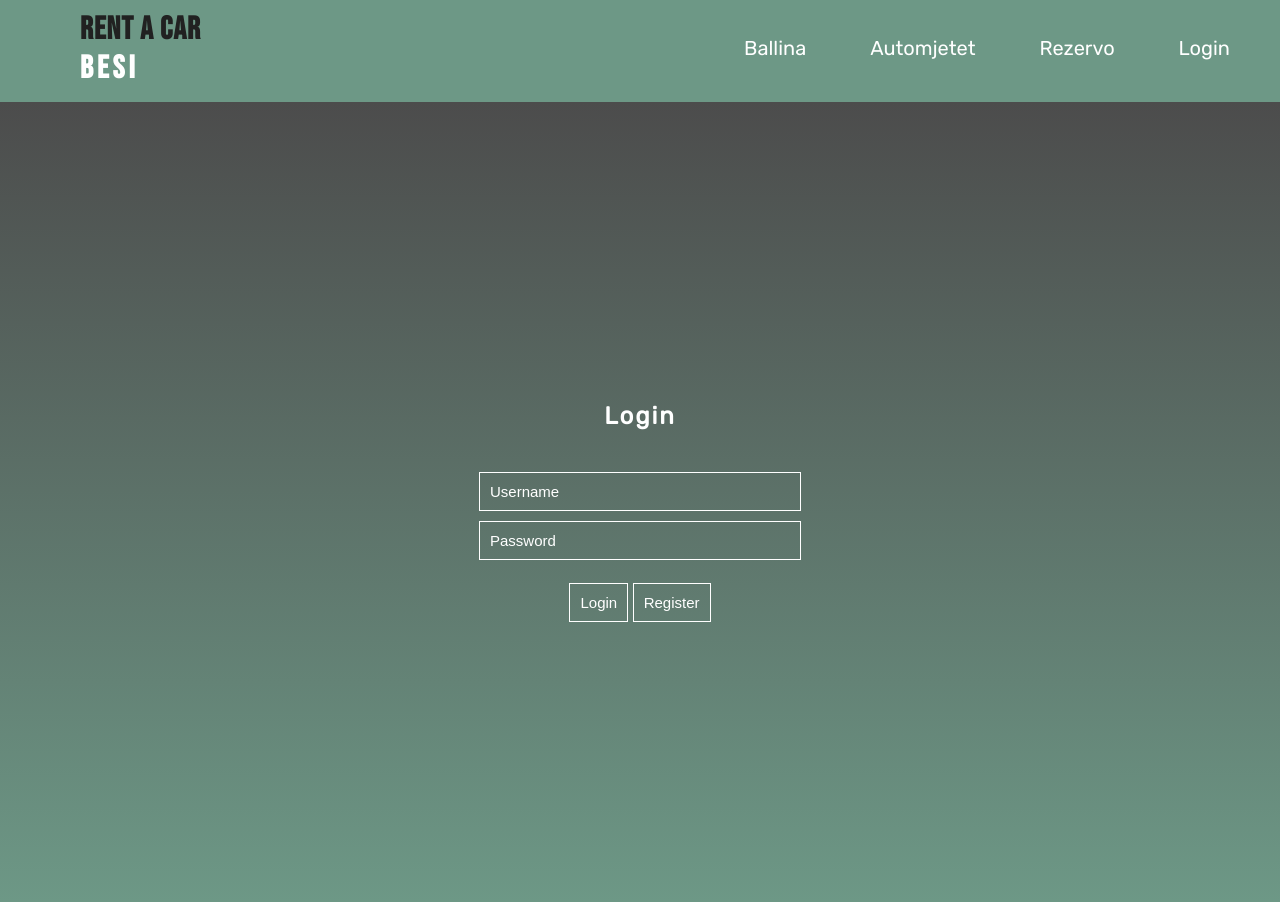
After one commit to rinorselmani9/RentACar-Inxhinieri-e-Uebit-, a PHP site: page /login.html in a window 1280 px wide. The commit adds this page. Run offline with PHP 8.4, Linux system fonts and the light colour scheme.

Commit message:
added login/register page

```diff
--- a/css/style.css
+++ b/css/style.css
@@ -73,6 +73,7 @@ span{
 #btn{
     padding: 10px 30px;
     margin-left: 80px;
+    border-radius: 10px;
     font-size: 1.2rem;
     font-family: 'Rubik', sans-serif;
     background-color: #6D9886;
@@ -296,13 +297,12 @@ label{
     cursor:text;
     transition: 0.2s;
 }
-button {
-    padding:10px 0;
+#reserve-button {
+    padding:10px;
     color:#fff;
     outline:none;
     background:transparent;
     border:1px solid white;
-    width:100%;
     cursor:pointer;
 }
 input:focus~label,
@@ -313,3 +313,54 @@ textarea:valid~label{
     font-size: 14px;
 
 }
+
+/*Faqja login*/
+.container{
+    width:100%;
+    height:100vh;
+    background-image: linear-gradient(rgba(0,0,0,0.7), #6d9886);
+    background-position: center;
+    background-size: cover;
+    display:flex;
+    align-items: center;
+    justify-content: center;
+    font-family: 'poppins',sans-serif;
+    text-align: center;
+}
+.form_hide{
+    display: none;
+}
+#form_heading{
+    color: white;
+    font-family: 'Rubik', sans-serif;
+    letter-spacing: 2px;
+}
+.warning{
+    margin: 5px;
+    color:#8B0000;
+}
+.warning_hide{
+    display: none;
+}
+::placeholder{
+    color: white;
+}
+#username{
+    width: 50%;
+    margin: 5px;
+}
+#password{
+    width: 50%;
+    margin: 5px;
+}
+#email{
+    width: 50%;
+    margin: 5px;
+}
+#login_button{
+    width: auto;
+}
+#register_button{
+    width: auto;
+    display: inline-block;
+}
--- /dev/null
+++ b/login.html
@@ -0,0 +1,80 @@
+<!DOCTYPE html>
+<html lang="en">
+<head>
+    <meta charset="UTF-8">
+    <meta http-equiv="X-UA-Compatible" content="IE=edge">
+    <meta name="viewport" content="width=device-width, initial-scale=1.0">
+
+    <meta charset="UTF-8">
+    <meta http-equiv="X-UA-Compatible" content="IE=edge">
+    <meta name="viewport" content="width=, initial-scale=1.0">
+    <link rel="stylesheet" href="css/style.css">
+    <link rel="preconnect" href="https://fonts.googleapis.com">
+    <link rel="preconnect" href="https://fonts.gstatic.com" crossorigin>
+    <link href="https://fonts.googleapis.com/css2?family=Bebas+Neue&display=swap" rel="stylesheet">
+    <link rel="preconnect" href="https://fonts.googleapis.com">
+    <link rel="preconnect" href="https://fonts.gstatic.com" crossorigin>
+    <link href="https://fonts.googleapis.com/css2?family=Rubik&display=swap" rel="stylesheet">
+
+    <title>Login</title>
+</head>
+<body>
+    <!--Pjesa e Headerit (Logo dhe navigation bar)-->
+
+    <div class="header">
+        <h1 id="logo">Rent A Car <br><span>Besi</span></h1>
+
+        <ul class="nav-bar">
+            <li class="nav-item"><a href="index.html">Ballina</a></li>
+            <li class="nav-item"><a href="automjetet.html">Automjetet</a></li>
+            <li class="nav-item"><a href="rezervo.html">Rezervo</a></li>
+            <li class="nav-item"><a href="login.html">Login</a></li>
+        </ul>
+    </div>
+
+    <!--Pjesa Login forma-->
+
+    <div class="container">
+
+        <form class="login-form" id="loginF" action="index.html" method="post" name="myform" onsubmit=" return validation()">
+
+            <h2 id="form_heading">Login</h2>
+            </br>
+            <input type="text" id="username" name="username" placeholder="Username" autofocus>
+
+            <p class="warning warning_hide" id="username_warning">Username can't be empty</p>
+            </br>
+            <input type="password" id="password" name="password" placeholder="Password">
+
+            <p class="warning warning_hide" id="password_warning">Invalid password</p></br>
+            <br>
+            <input type="submit" value="Login" id="login_button" >
+
+            <input type="button" value="Register" id="register_button">
+
+
+        </form>
+        <form class="register-form form_hide" id="registerF" action="index.html" method="post" name="registerForm" onsubmit="return rValidation()">
+
+            <h2 id="form_heading">Register</h2>
+            </br>
+            <input type="text" id="username" name="username" placeholder="Username" autofocus>
+
+            <p class="warning warning_hide" id="username_warning">Username can't be empty</p>
+            </br>
+            <input type="password" id="password" name="password" placeholder="Password">
+
+            <p class="warning warning_hide" id="password_warning">Password needs to be at least 6 characters long</p></br>
+
+            <input type="email" id="email" name="email" placeholder="Email">
+            <br>
+            <input type="submit" value="Register" id="register_button">
+
+        </form>
+
+
+    </div>
+    <script src="login.js"></script>
+
+</body>
+</html>
--- /dev/null
+++ b/login.js
@@ -0,0 +1,45 @@
+var lbtn = document.getElementById("login_button");
+var rbtn = document.getElementById("register_button");
+
+
+var usernameWarning = document.getElementById("username_warning");
+var passwordWarning = document.getElementById("password_warning");
+
+var loginForm = document.getElementById("loginF");
+var registerForm = document.getElementById("registerF")
+
+
+function validation(){
+    let username = document.myform.username.value;
+    let password = document.myform.password.value;
+
+    if(username ==null || username==""){
+        usernameWarning.classList.remove("warning_hide");
+        return false;
+    }
+    else if(password.length<6){
+        usernameWarning.classList.add("warning_hide");
+        passwordWarning.classList.remove("warning_hide");
+        return false;
+    }
+}
+function rValidation(){
+    let username = document.registerForm.username.value;
+    let password = document.registerForm.password.value;
+    let email = document.registerForm.email.value;
+
+    if(username ==null || username==""){
+        alert("Username can't be empty")
+        return false;
+    }
+    else if(password.length<6){
+        alert("Password has to be 6 characters long")
+        return false;
+    }
+}
+
+rbtn.addEventListener("click",function(event){
+    loginForm.classList.add("form_hide");
+    registerForm.classList.remove("form_hide");
+
+})
```
Also changed, not shown: rezervo.html (+5 -5 lines).
